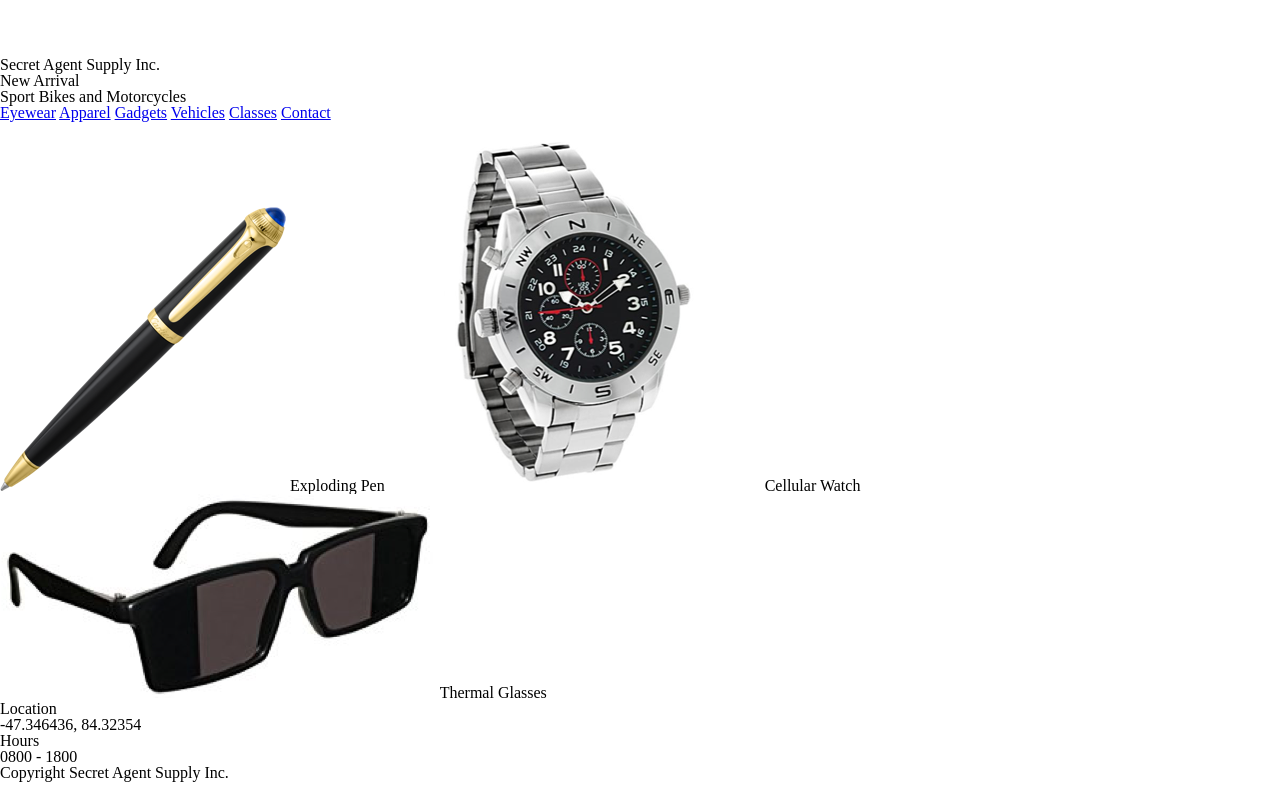
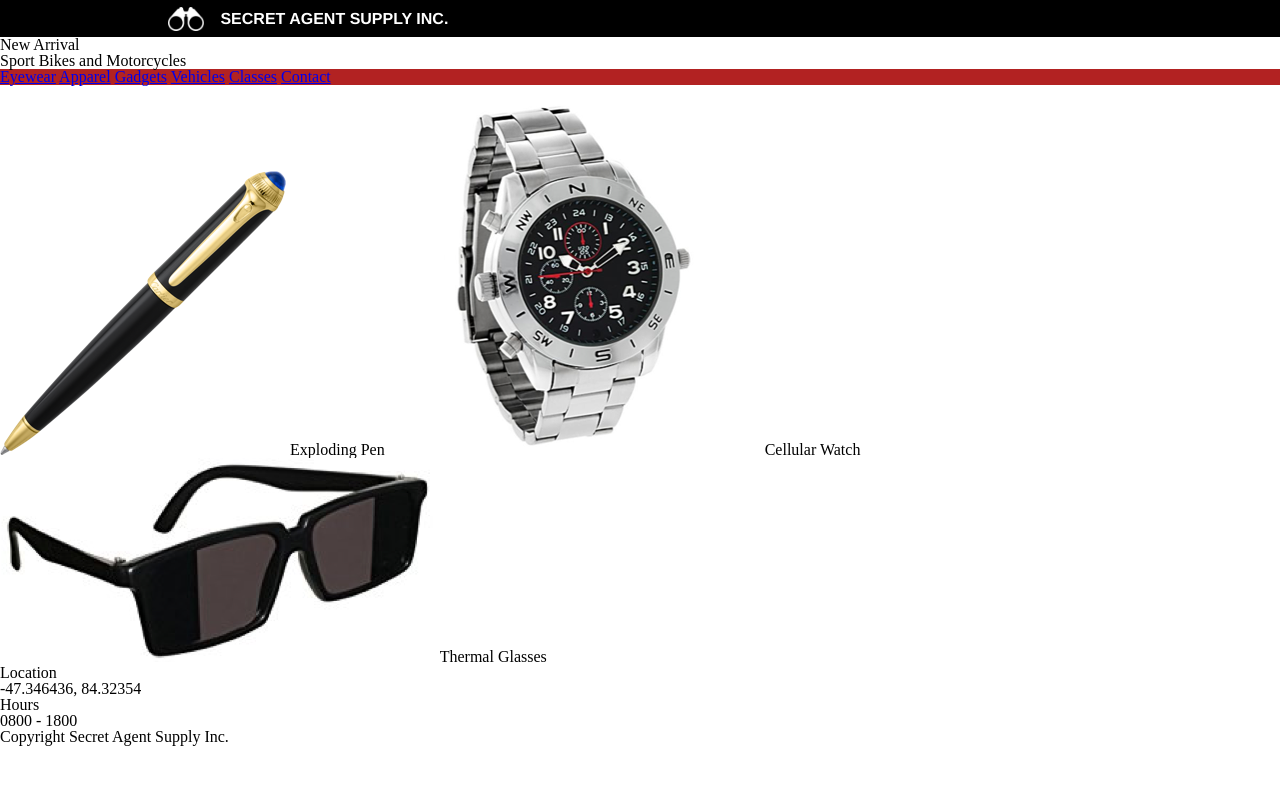
Before and after one commit to robersonj/secretagent, a plain HTML site: page index.html in a window 1280 px wide. Drawn offline with Linux system fonts and the light colour scheme.

Commit message:
Add and style logo bar.

```diff
--- a/index.html
+++ b/index.html
@@ -7,9 +7,12 @@
 </head>
 <body>
 
+    <!-- Logo Bar Section -->
     <header>
+        <div class="header-bar">
             <img src="./resources/images/logo.png" alt="Secret Agent Supply Inc logo">
             <h1>Secret Agent Supply Inc.</h1>
+        </div>
     </header>
 
     <section>
@@ -48,5 +51,6 @@
 <footer>
     <p>Copyright Secret Agent Supply Inc.</p>
 </footer>
+</main>
 </body>
 </html>
--- a/resources/css/style.css
+++ b/resources/css/style.css
@@ -0,0 +1,41 @@
+/* === UNIVERSAL STYLES === */
+
+html {
+    font-size: 18px;
+}
+
+/* === LOGO BAR STYLES === */
+
+header {
+    background-color: black;
+    width:
+}
+
+header img {
+    height: 1.5rem;
+    padding-left: 0.5rem;
+    padding-right: 1rem;
+}
+
+header h1 {
+    font-family: Helvetica;
+    font-size: 1rem;
+    font-weight: bold;
+    color: white;
+    text-transform: uppercase;
+    padding-top: 0.66rem;
+    padding-bottom: 0.66rem;
+}
+
+.header-bar {
+    display: flex;
+    align-items: center;
+    width: 960px;
+    margin: 0 auto;
+}
+
+
+
+nav {
+    background-color: firebrick;
+}
```
Lines whose indentation alone changed are shown as unchanged.
